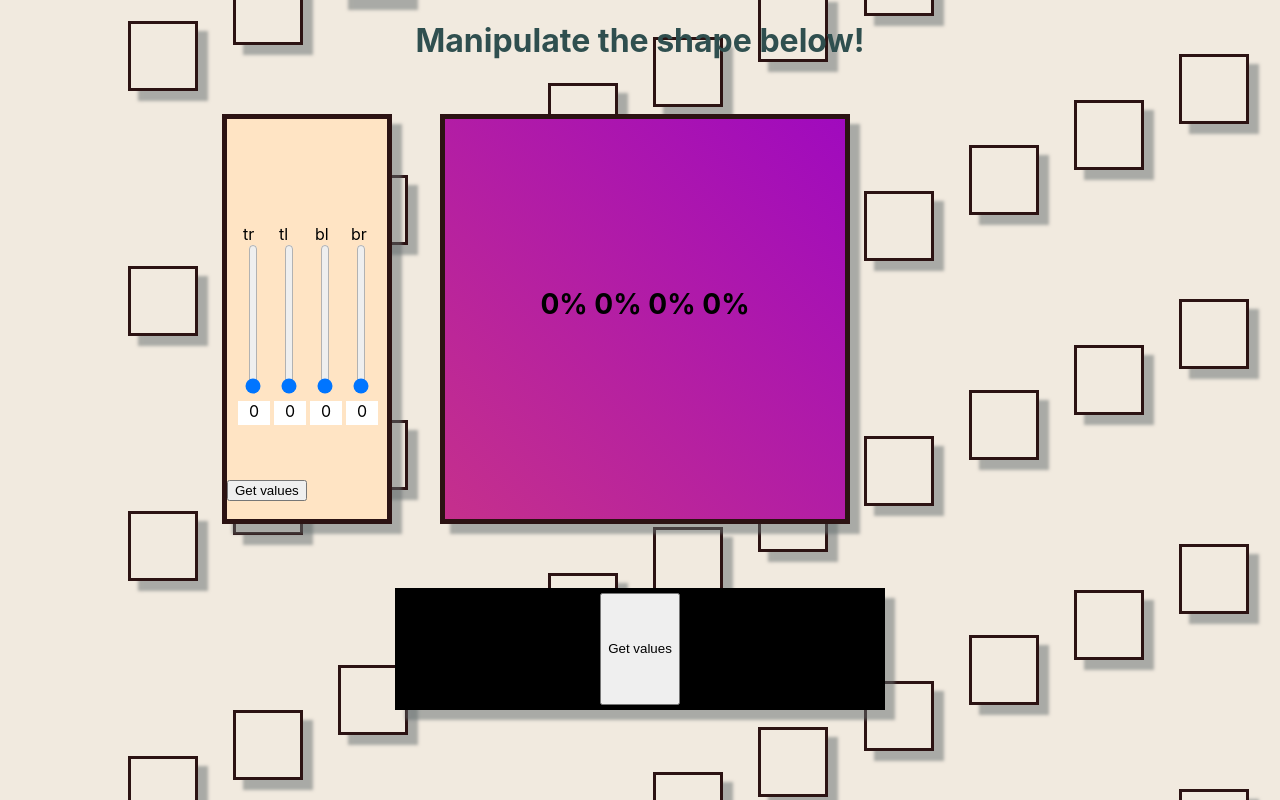
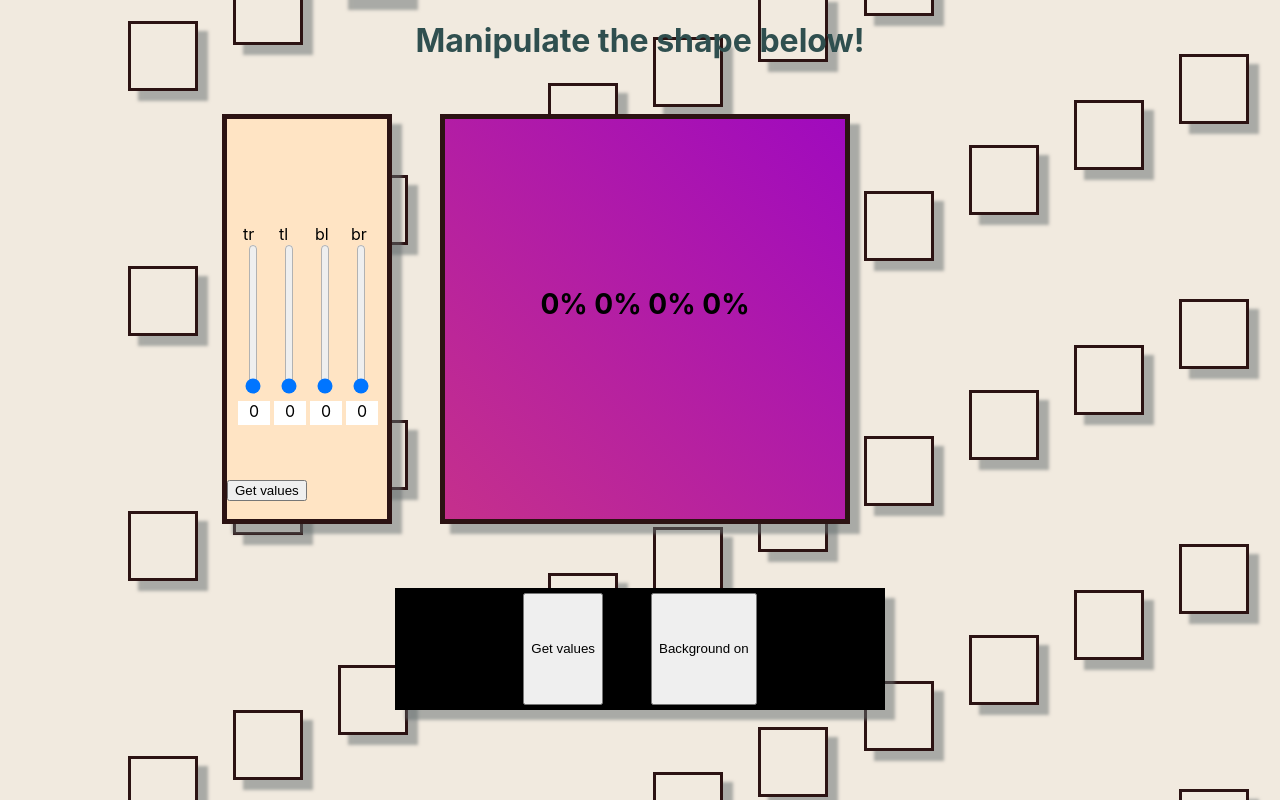
Before and after one commit to gooseman1721/border-radius-previewer, a React (Create React App) app: page / in a window 1280 px wide. Built offline with nearby package versions, Linux system fonts and the light colour scheme.

Commit message:
Added a button to change if BackgroundBoxes component is visible.

```diff
--- a/src/App.js
+++ b/src/App.js
@@ -30,6 +30,8 @@ function App(props) {
     setBorders(makeBorderRadiusString(sliderState))
   }, [sliderState])
 
+  const [backgroundVisible, setBackgroundVisible] = useState(true);
+
   function getSliderArrayValues()
   {
     alert(`TR: ${sliderState.tr}, TL: ${sliderState.tl}
@@ -43,6 +45,11 @@ function App(props) {
   function makeBorderRadiusString(sliderStateObj)
   {
     return `${sliderStateObj.tr}% ${sliderStateObj.tl}% ${sliderStateObj.bl}% ${sliderStateObj.br}%`;
+  }
+
+  function changeBackgroundState()
+  {
+    setBackgroundVisible(!backgroundVisible);
   }
 
 
@@ -83,12 +90,17 @@ function App(props) {
               className='basicButton'
               onClick={getSliderArrayValues}
               >Get values</button>
+            <button
+              id='getSliderArrayValuesButton'
+              className='basicButton'
+              onClick={changeBackgroundState}
+              >Background {backgroundVisible ? "on":"no"}</button>
         </div>
 
 
       </div>
       <div className='background'>
-        <BackgroundBoxes borders={borders}></BackgroundBoxes>
+        <BackgroundBoxes borders={borders} visible={backgroundVisible}></BackgroundBoxes>
 
       </div>
     </div>
--- a/src/components/BackgroundBoxes.js
+++ b/src/components/BackgroundBoxes.js
@@ -4,6 +4,11 @@ import ShapeshifterBox from './ShapeshifterBox';
 export default function BackgroundBoxes(props) {
 
     const background_rows = [];
+
+    if (!props.visible)
+    {
+        return null;
+    }
 
     for (let i = -7; i <= 7; i++)
     {
```
